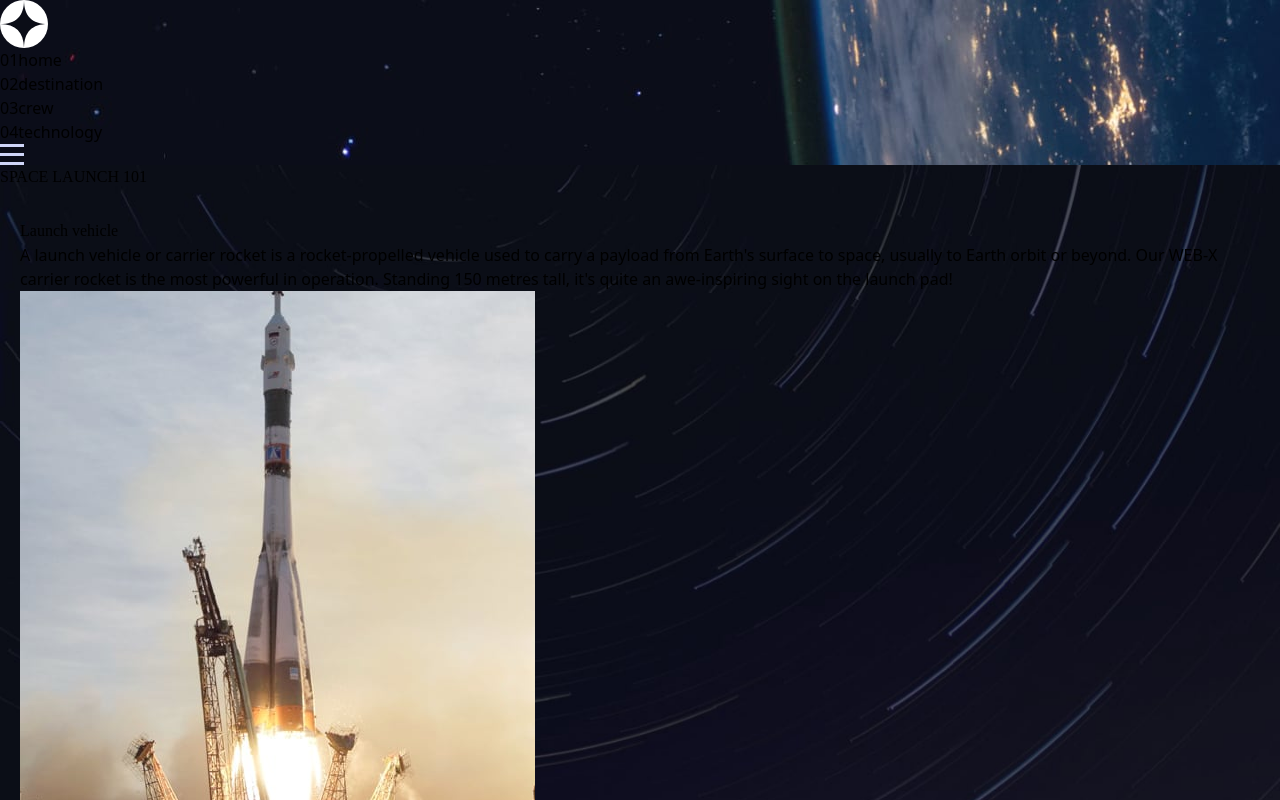
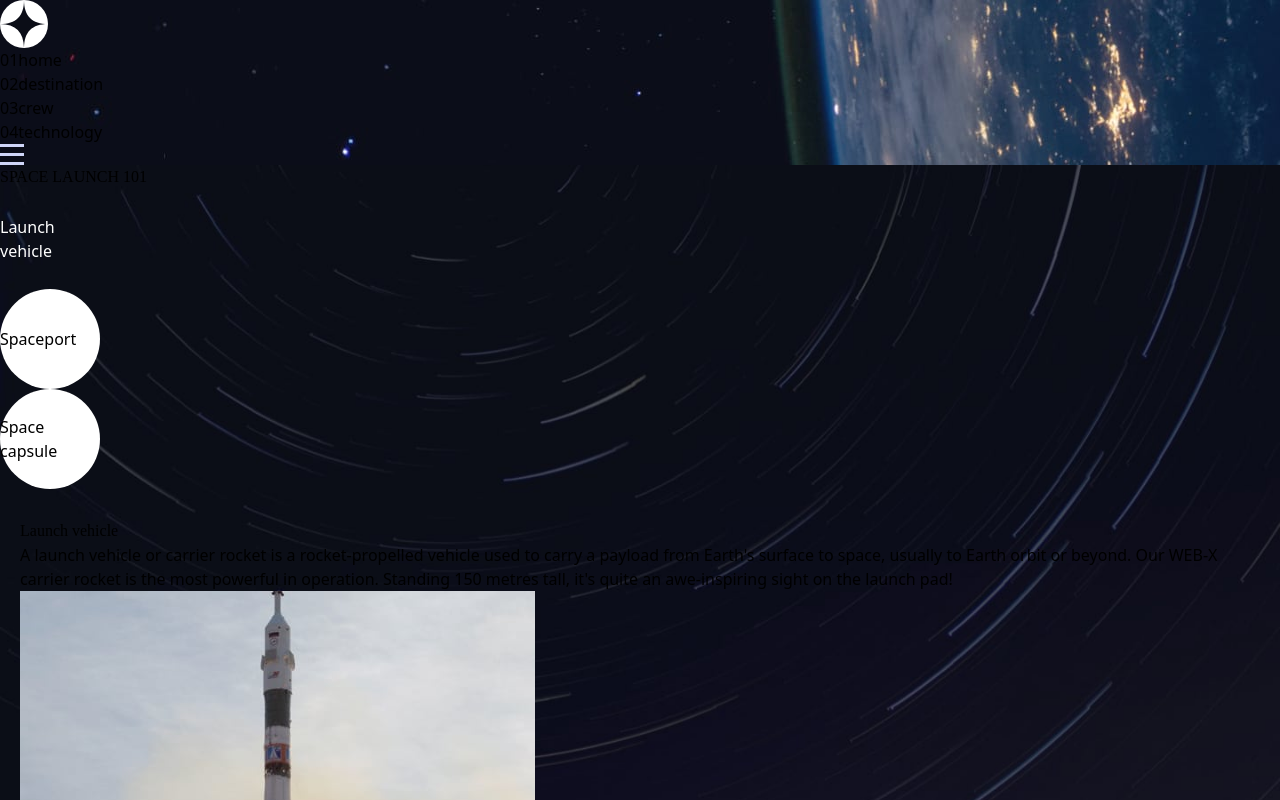
Before and after one commit to matthewkuria/space-tourism-website, a React (Vite) app: page /technology in a window 1280 px wide. Shown: the top 800 px of the page. Built offline with nearby package versions, Linux system fonts and the light colour scheme; a web font is replaced by a local one.

Commit message:
Fix the tabs styles

```diff
--- a/src/routes/routes.css
+++ b/src/routes/routes.css
@@ -63,6 +63,14 @@
   width: auto;
   overflow-y: scroll;
 }
+.technology-btn{
+  display: flex;
+  flex-direction: column;
+  justify-content: center;
+   width: 100px;
+  height: 100px;
+  border-radius: 50%;
+}
 /* Responsiveness */
 @media (min-width: 768px){
   .crew{
--- a/src/routes/technology.jsx
+++ b/src/routes/technology.jsx
@@ -37,7 +37,21 @@ const Technology = () => {
         <main className="text-white  technology">
             <h1>SPACE LAUNCH 101</h1>
             <Tabs>
-                <section className="">
+                <section className="md:flex">
+                    <TabList className="flex flex-col font-semibold text-center  uppercase  ">
+                    {Array.isArray(data) && data.map((item, index) => (
+                        <Tab key={index}
+                            className="technology-btn"
+                            onClick={() => setValue(index)}
+                            style={{
+                                backgroundColor: index === value ? "white" : "white",
+                                color:"black"
+                            }}
+                        >
+                        {item.name}
+                    </Tab>
+                    ))}
+                </TabList>
                 {Array.isArray(data) && data.map((item, index) => (
                     <TabPanel key={index}>
                         <div className='flex flex-col justify-center items-center md:flex-row mt-5 md:mt-0'>
@@ -60,19 +74,7 @@ const Technology = () => {
                         </div>
                     </TabPanel>
                 ))}
-                <TabList className="flex justify-start  uppercase md:my-6 ">
-                    {Array.isArray(data) && data.map((item, index) => (
-                        <Tab key={index}
-                            className="crew-btn"
-                            onClick={() => setValue(index)}
-                            style={{
-                            backgroundColor: index === value ? "white" : "#979797",
-                            }}
-                        >
 
-                    </Tab>
-                    ))}
-                </TabList>
             </section>
             </Tabs>
         </main>
```
